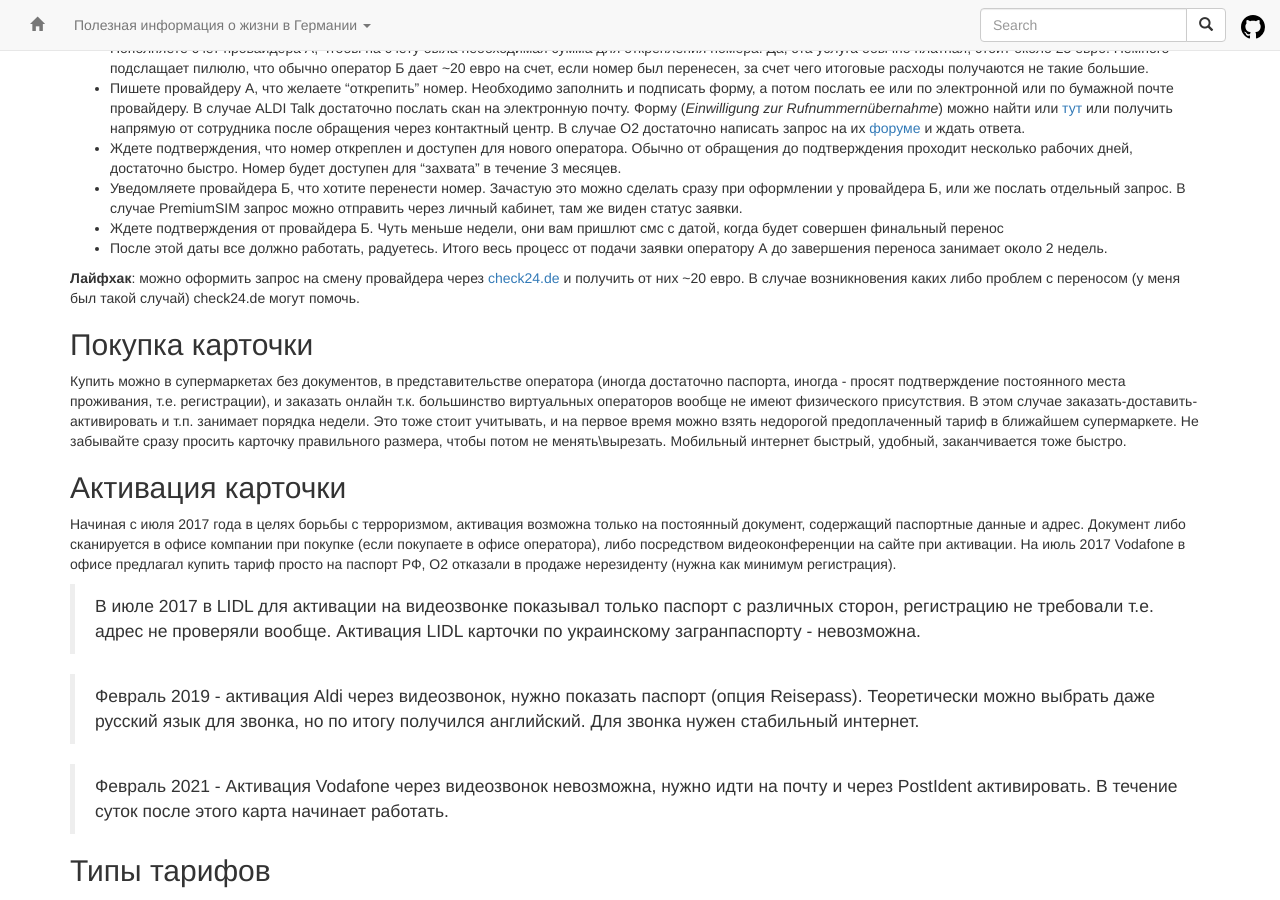
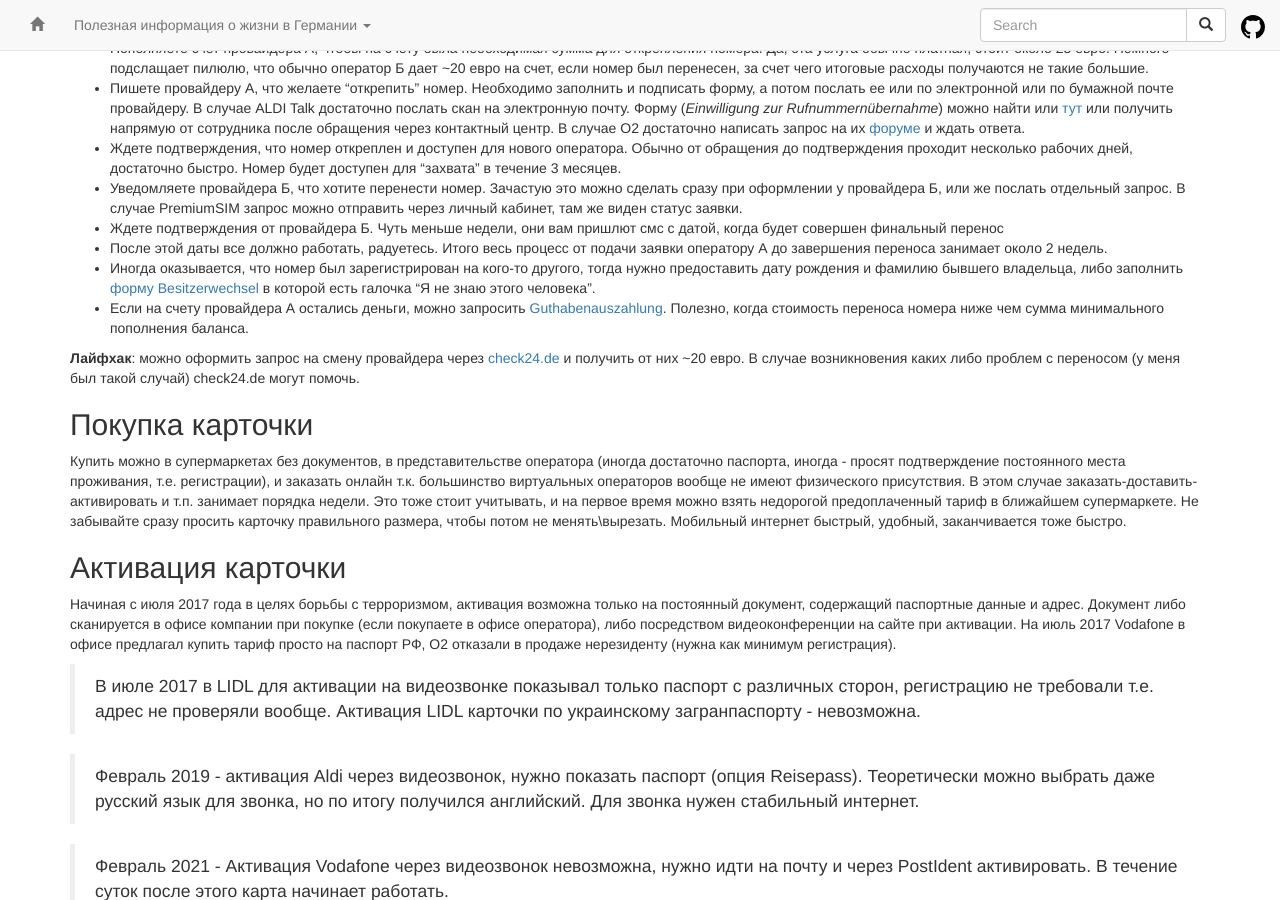
Before and after one commit to ru-de/faq, a Jekyll site: the page built from pages/Мобильная связь.md, in a window 1280 px wide and 900 px high, scrolled down 778 px. Built offline with Jekyll 4.4.1, drawn with Linux system fonts in a browser that asks for light colours; nearby versions of some CDN libraries.

Commit message:
sync github pages

```diff
--- a/pages/Мобильная связь.md
+++ b/pages/Мобильная связь.md
@@ -36,6 +36,8 @@ layout: default
 - Уведомляете провайдера Б, что хотите перенести номер. Зачастую это можно сделать сразу при оформлении у провайдера Б, или же послать отдельный запрос. В случае PremiumSIM запрос можно отправить через личный кабинет, там же виден статус заявки.
 - Ждете подтверждения от провайдера Б. Чуть меньше недели, они вам пришлют смс с датой, когда будет совершен финальный перенос
 - После этой даты все должно работать, радуетесь. Итого весь процесс от подачи заявки оператору А до завершения переноса занимает около 2 недель.
+- Иногда оказывается, что номер был зарегистрирован на кого-то другого, тогда нужно предоставить дату рождения и фамилию бывшего владельца, либо заполнить [форму Besitzerwechsel](https://www.ortelmobile.de/fileadmin/data/ortel/downloads/allgemeines/2018_03_27-Besitzerwechsel.pdf) в которой есть галочка "Я не знаю этого человека".
+- Если на счету провайдера А остались деньги, можно запросить [Guthabenauszahlung](https://www.ortelmobile.de/fileadmin/data/ortel/downloads/allgemeines/2020_11/005-2020_11_12-Formular-Guthabenauszahlung.pdf). Полезно, когда стоимость переноса номера ниже чем сумма минимального пополнения баланса.
 
 **Лайфхак**: можно оформить запрос на смену провайдера через [check24.de](https://handytarife.check24.de/lp/handy) и получить от них ~20 евро. В случае возникновения каких либо проблем с переносом (у меня был такой случай) check24.de могут помочь.
 
```
